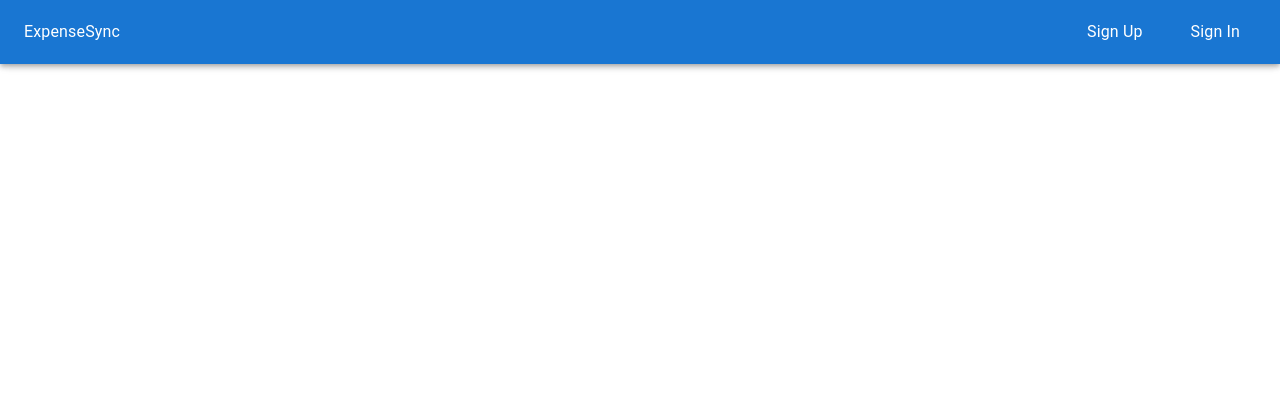
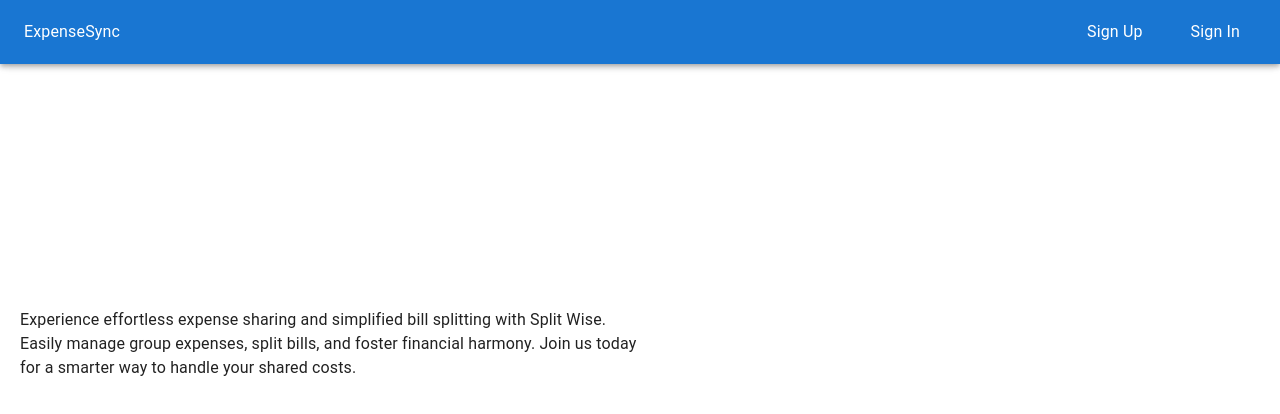
Before and after one commit to Moneeb-Hussain/Split-Wise-App, a React (Vite) app in the folder Split-Wise/: page / in a window 1280 px wide. Shown: the top 414 px of the page. Built offline with nearby package versions, Linux system fonts and the light colour scheme.

Commit message:
Added Protected Routing

```diff
--- a/Split-Wise/src/Components/NavBar/NavBar.jsx
+++ b/Split-Wise/src/Components/NavBar/NavBar.jsx
@@ -5,19 +5,13 @@ import CssBaseline from "@mui/material/CssBaseline";
 import Divider from "@mui/material/Divider";
 import Drawer from "@mui/material/Drawer";
 import IconButton from "@mui/material/IconButton";
-import List from "@mui/material/List";
-import ListItem from "@mui/material/ListItem";
 import ListItemButton from "@mui/material/ListItemButton";
-import ListItemText from "@mui/material/ListItemText";
 import MenuIcon from "@mui/icons-material/Menu";
 import Toolbar from "@mui/material/Toolbar";
 import Typography from "@mui/material/Typography";
-import Button from "@mui/material/Button";
 import { Link } from "react-router-dom";
 
 const drawerWidth = 240;
-const navItems = ["SignUp", "SignIn"];
-
 function NavBar(props) {
   const { window } = props;
   const [mobileOpen, setMobileOpen] = React.useState(false);
@@ -45,12 +39,12 @@ function NavBar(props) {
       <Box sx={{ display: { xs: "block", sm: "none" } }}>
         <ListItemButton
           component={Link}
-          to="/SignUp"
+          to="/user/SignUp"
           sx={{ color: "#333", mt: "30px", mb: "16px" }}
         >
           <Typography component="span">Sign Up</Typography>
         </ListItemButton>
-        <ListItemButton component={Link} to="/SignIn" sx={{ color: "#333" }}>
+        <ListItemButton component={Link} to="/user/SignIn" sx={{ color: "#333" }}>
           <Typography component="span">Sign In</Typography>
         </ListItemButton>
       </Box>
@@ -90,14 +84,14 @@ function NavBar(props) {
           <Box sx={{ display: { xs: "none", sm: "flex" } }}>
             <ListItemButton
               component={Link}
-              to="/SignUp"
+              to="/user/SignUp"
               sx={{ color: "#fff", mr: "16px" }}
             >
               <Typography component="span">Sign Up</Typography>
             </ListItemButton>
             <ListItemButton
               component={Link}
-              to="/SignIn"
+              to="/user/SignIn"
               sx={{ color: "#fff" }}
             >
               <Typography component="span">Sign In</Typography>
@@ -127,11 +121,6 @@ function NavBar(props) {
       </Box>
       <Box component="main" sx={{ p: 3 }}>
         <Toolbar />
-        {/* <Typography>
-          Lorem ipsum dolor sit amet consectetur adipisicing elit. Similique
-          unde fugit veniam eius, perspiciatis sunt? Corporis qui ducimus
-          quibusdam
-        </Typography> */}
       </Box>
     </Box>
   );
--- a/Split-Wise/src/Components/Root/Root.jsx
+++ b/Split-Wise/src/Components/Root/Root.jsx
@@ -1,12 +1,13 @@
-import React from 'react'
+import React, { useState } from 'react'
 import NavBar from '../NavBar/NavBar'
 import { Outlet } from 'react-router-dom'
 
 export default function Root() {
+  const [authe, setauth] = useState(false);
   return (
     <div>
       <NavBar/>
-      <Outlet/>
+      <Outlet context={[authe, setauth]}/>
     </div>
   )
 }
--- a/Split-Wise/src/Components/SignInForm/SignInForm.jsx
+++ b/Split-Wise/src/Components/SignInForm/SignInForm.jsx
@@ -9,9 +9,10 @@ import {
 } from "@mui/material";
 import { signInWithEmailAndPassword } from "firebase/auth";
 import { auth } from "../../Firebase/Firebase";
-import { Link, useNavigate } from "react-router-dom";
+import { Link, useNavigate, useOutletContext } from "react-router-dom";
 
 export default function SignInForm() {
+  const [authe, setauth] = useOutletContext()
   const navigate = useNavigate();
   const [error, setError] = useState("");
   const [submitButtonDisabled, setSubmitButtonDisabled] = useState(false);
@@ -27,6 +28,7 @@ export default function SignInForm() {
       .then(async (response) => {
         const user = response.user;
         setSubmitButtonDisabled(false);
+        setauth(true)
         navigate(`/user/${user.uid}`)
       })
       .catch((error) => {
@@ -82,7 +84,7 @@ export default function SignInForm() {
         </Button>
         <Grid container justifyContent="flex-end">
           <Grid item>
-            <Typography component={Link} to="/SignUp" sx={{ color: "#333" }}>
+            <Typography component={Link} to="/user/SignUp" sx={{ color: "#333" }}>
               New to this App ? Sign Up
             </Typography>
           </Grid>
--- a/Split-Wise/src/Components/SignUpForm/SignUpForm.jsx
+++ b/Split-Wise/src/Components/SignUpForm/SignUpForm.jsx
@@ -105,7 +105,7 @@ export default function SignUpForm() {
           <Grid item>
               <Typography
               component={Link}
-              to="/SignIn"
+              to="/user/SignIn"
               sx={{ color: "#333"}}
               >
                 Already have an account? Sign In
--- a/Split-Wise/src/Routes/Home/Home.jsx
+++ b/Split-Wise/src/Routes/Home/Home.jsx
@@ -1,9 +1,25 @@
-import React from 'react'
+import React from "react";
+import Typography from "@mui/material/Typography";
+import Grid from "@mui/material/Grid";
 
 export default function Home() {
   return (
-    <div>
-      Hey
-    </div>
-  )
+    <>
+      <Grid
+        container
+        spacing={2}
+        alignItems="center"
+        sx={{ height: "60vh", paddingLeft:"20px" }}
+      >
+        <Grid item xs={6}>
+          <Typography variant="body1" align="left">
+            Experience effortless expense sharing and simplified bill splitting
+            with Split Wise. Easily manage group expenses, split bills, and
+            foster financial harmony. Join us today for a smarter way to handle
+            your shared costs.
+          </Typography>
+        </Grid>
+      </Grid>
+    </>
+  );
 }
--- a/Split-Wise/src/Routes/ProtectedRoute/ProtectedRoute.jsx
+++ b/Split-Wise/src/Routes/ProtectedRoute/ProtectedRoute.jsx
@@ -0,0 +1,13 @@
+import { Navigate, Outlet, useOutletContext } from "react-router-dom";
+
+function ProtectedRuote() {
+  const [authe, setauth] = useOutletContext()
+
+  return (
+    <>
+      {authe ? <Outlet /> : <Navigate to="/SignIn" />}
+    </>
+  );
+}
+
+export default ProtectedRuote;
--- /dev/null
+++ b/Split-Wise/src/Routes/UserDashBoard/UserDashBoard.jsx
@@ -0,0 +1,9 @@
+import React from 'react'
+
+export default function UserDashBoard() {
+  return (
+    <div>
+      Hey
+    </div>
+  )
+}
```
Also changed, not shown: Split-Wise/src/main.jsx (+21 -5 lines).
